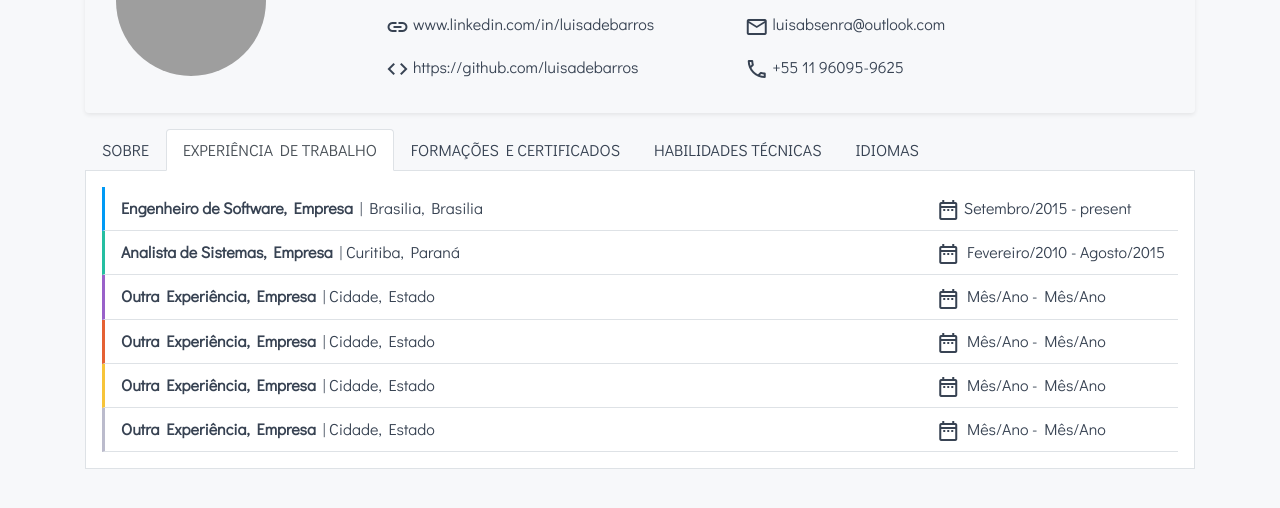
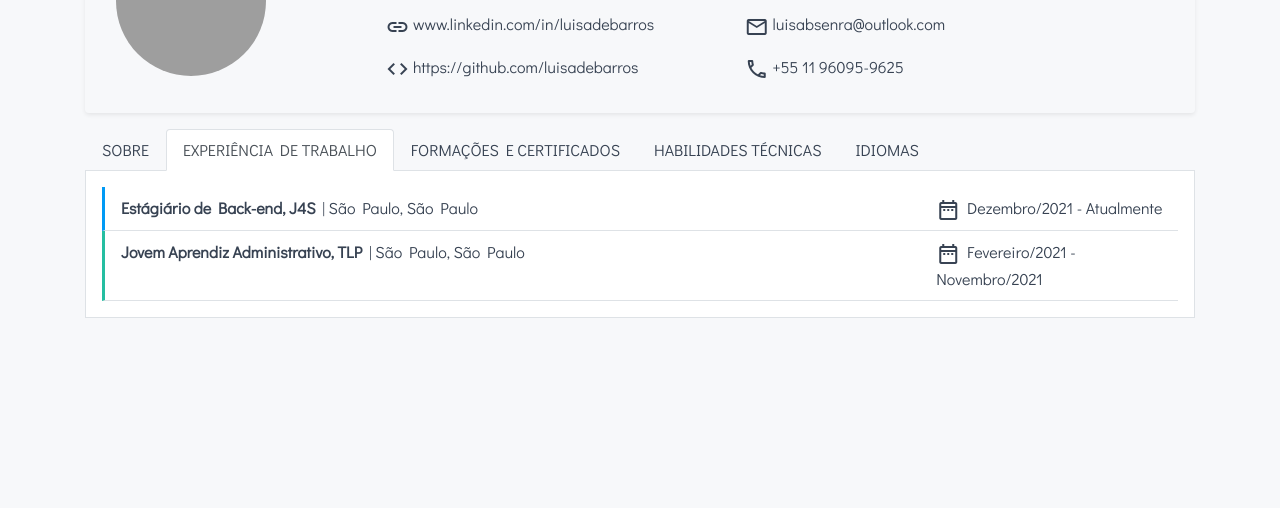
Before and after one commit to luisadebarros/luisadebarros.github.io, a plain HTML site: page index.html in a window 1280 px wide. Both pictures are taken after a click on the tab "EXPERIÊNCIA DE TRABALHO". Shown: the part 142-650 px from the top of the page. Drawn offline with nearby package versions, Linux system fonts and the light colour scheme; grey boxes are pictures that could not be loaded; a web font is replaced by a local one.

Commit message:
Experiência

```diff
--- a/index.html
+++ b/index.html
@@ -86,63 +86,24 @@
                     <div class="bg-blue divisor">
                         <div class="row">
                             <div class="col-9">
-                                <span class="job-title">Engenheiro de Software, Empresa</span> | Brasilia, Brasilia
+                                <span class="job-title">Estágiário de Back-end, J4S</span> | São Paulo, São Paulo
                             </div>
                             <div class="col-3">
-                                <i class="material-icons-outlined vertext">date_range</i> Setembro/2015 - present
+                                <i class="material-icons-outlined vertext">date_range</i> Dezembro/2021 - Atualmente
                             </div>
                         </div>
                     </div>
                     <div class="bg-light-blue divisor">
                         <div class="row">
                             <div class="col-9">
-                                <span class="job-title">Analista de Sistemas, Empresa</span> | Curitiba, Paraná
+                                <span class="job-title">Jovem Aprendiz Administrativo, TLP</span> | São Paulo, São Paulo
                             </div>
                             <div class="col-3">
-                                <i class="material-icons-outlined vertext">date_range</i> Fevereiro/2010 - Agosto/2015
+                                <i class="material-icons-outlined vertext">date_range</i> Fevereiro/2021 - Novembro/2021
                             </div>
                         </div>
                     </div>
-                    <div class="bg-purple divisor">
-                        <div class="row">
-                            <div class="col-9">
-                                <span class="job-title"> Outra Experiência, Empresa</span> | Cidade, Estado
-                            </div>
-                            <div class="col-3">
-                                <i class="material-icons-outlined vertext">date_range</i> Mês/Ano - Mês/Ano
-                            </div>
-                        </div>
-                    </div>
-                    <div class="bg-orange divisor">
-                        <div class="row">
-                            <div class="col-9">
-                                <span class="job-title"> Outra Experiência, Empresa</span> | Cidade, Estado
-                            </div>
-                            <div class="col-3">
-                                <i class="material-icons-outlined vertext">date_range</i> Mês/Ano - Mês/Ano
-                            </div>
-                        </div>
-                    </div>
-                    <div class="bg-yellow divisor">
-                        <div class="row">
-                            <div class="col-9">
-                                <span class="job-title"> Outra Experiência, Empresa</span> | Cidade, Estado
-                            </div>
-                            <div class="col-3">
-                                <i class="material-icons-outlined vertext">date_range</i> Mês/Ano - Mês/Ano
-                            </div>
-                        </div>
-                    </div>
-                    <div class="bg-light-gray divisor">
-                        <div class="row">
-                            <div class="col-9">
-                                <span class="job-title"> Outra Experiência, Empresa</span> | Cidade, Estado
-                            </div>
-                            <div class="col-3">
-                                <i class="material-icons-outlined vertext">date_range</i> Mês/Ano - Mês/Ano
-                            </div>
-                        </div>
-                    </div>
+
                 </div>
             </div>
             <div class="tab-pane fade" id="education" role="tabpanel" aria-labelledby="education-tab">
```
